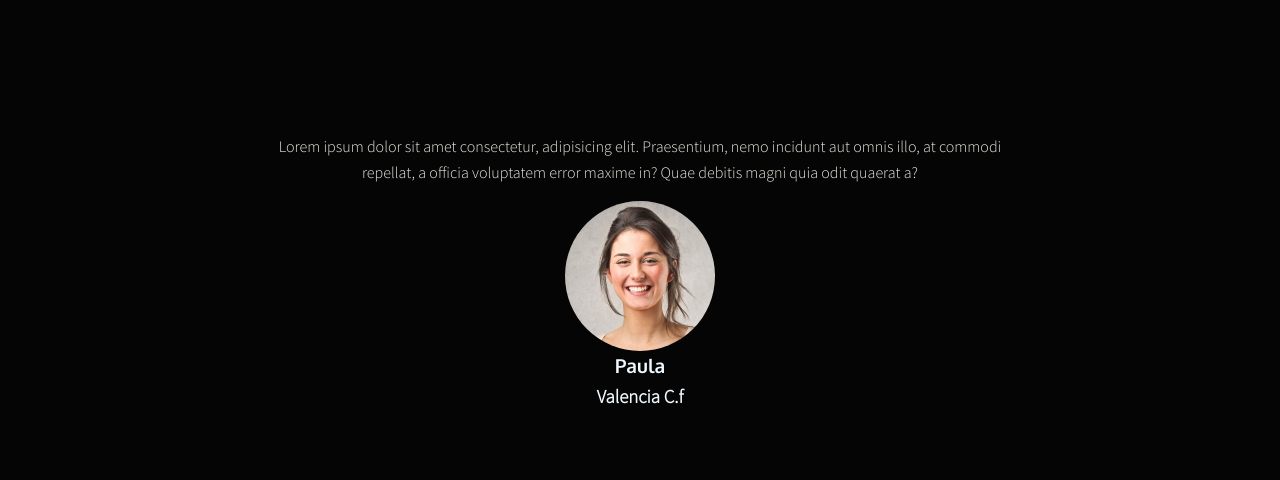
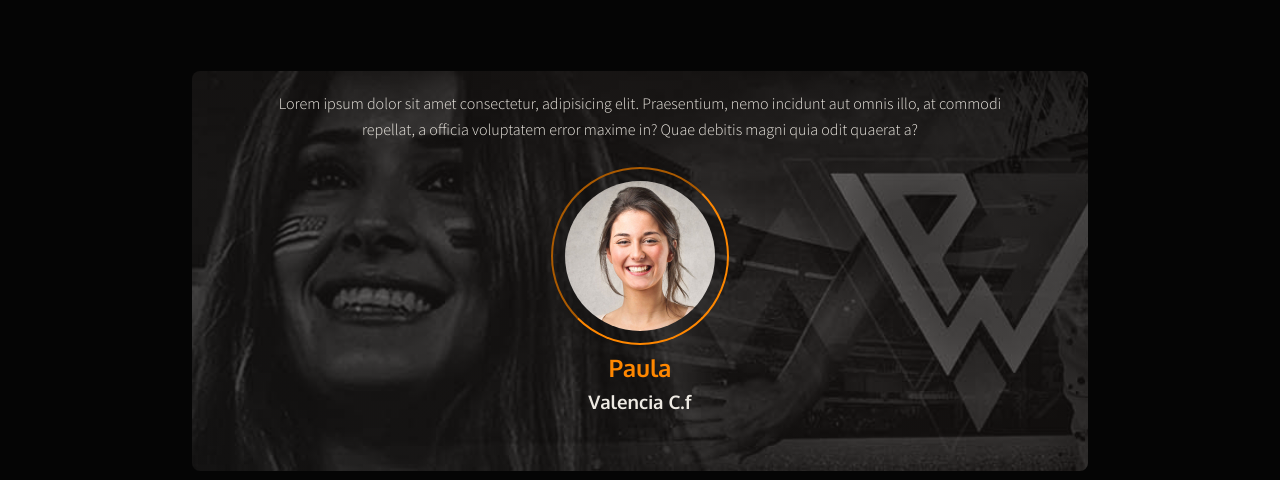
Before and after one commit to dakone11/powerfans, a plain HTML site: page powerfans comercial/index.html in a window 1280 px wide. Shown: the part 4553-5033 px from the top of the page. Drawn offline with Linux system fonts and the light colour scheme.

Commit message:
padding img midle

```diff
--- a/powerfans comercial/css/style.css
+++ b/powerfans comercial/css/style.css
@@ -664,13 +664,10 @@ section{
   color:#eeeae3;
   margin: 12px;
 }
-.colum img{
-  padding: 130px;
+.column img{
+  padding: 30px;
 }
-.midle{
-  padding: 28px;
-  transition: filter .3s ease-out;
-}
+
 .midle:hover{
   filter: drop-shadow(-19px -12px 100px #3a3a3a);
   padding: 28px;
@@ -1011,9 +1008,12 @@ button, .submit:hover{
   overflow: hidden;
   margin: 0 auto;
   margin-top: 60px;
+  background: linear-gradient(45deg, rgba(71, 71, 71, 0.199), rgba(51, 43, 40, 0.315), rgb(0, 0, 0), rgb(0, 0, 0), rgb(0, 0, 0)) 0 0 / 500% no-repeat, url("../img/bg-testimonial.jpg") 0 0 / cover no-repeat;
   animation: gradientAnimation 10s ease infinite;
   animation: movimiento 30s infinite linear alternate;
+  border-radius: 8px;
 }
+
 @keyframes movimiento{
   from{
       background-position:bottom left;
@@ -1035,10 +1035,11 @@ button, .submit:hover{
 }
 .testimonial{
   display: flex;
-  background: linear-gradient(45deg, rgba(71, 71, 71, 0.199), rgba(51, 43, 40, 0.315), rgb(255, 102, 0), rgba(253, 81, 1, 0.678), rgba(255, 103, 2, 0.808)) 0 0 / 500% no-repeat, url("../img/bg-testimonial.jpg") 0 0 / cover no-repeat;
   background-size: cover;
   border-radius: 8px;
   align-items: center;
+  justify-items: center;
+  margin-bottom: 48px;
 }
 .slider-testimonial{
   display: flex;
@@ -1048,19 +1049,37 @@ button, .submit:hover{
   width: 100%;
   flex-shrink: 0;
   align-items: center;
+  border-radius: 8px;
+  margin-bottom: 18px;
+
 }
 .slider-testimonial p{
   max-width: 800px;
   text-align: center;
+  padding: 20px;
+  margin-bottom: 18px;
+
+
 }
 .user{
   width:150px;
   height: 150px;
   object-fit: cover;
   border-radius: 100%;
+  outline: 2px inset #ff8700;
+  outline-offset: 12px;
+  margin-bottom: 18px;
+
 }
-.testimonial h2 , h3{
-  color:aliceblue;
+.testimonial h2 {
+  color:#ff8700;
+  font-weight: bolder;
+  font-size: x-large;
+  font-family: 'Oxygen', sans-serif;
+}
+.testimonial h3 {
+  color:#eeeae3;
+  font-family: 'Oxygen', sans-serif;
 }
 /******************************************* footer ************************************/
 footer{
--- a/powerfans comercial/index.html
+++ b/powerfans comercial/index.html
@@ -320,7 +320,7 @@ partido a distancia, interactuando en cada jugada con su móvil y haciendo vibra
                 </p>
             </div>
             <div class="column">
-                <img class="midle" src="img/animado.gif" alt="se muestran las pantallas de eventos" >
+                <img  src="img/animado.gif" alt="se muestran las pantallas de eventos" >
            </div>
            <div class="column">
             <h2 class="medium-tittle">Comunicación efectiva</h2>
@@ -333,6 +333,7 @@ partido a distancia, interactuando en cada jugada con su móvil y haciendo vibra
             <p class="texto-lectura">La ambientación será proporcional a la cantidad de entradas vendidas. Su intensidad varía en función de la participación de los aficionados, Todas las acciones propuestas por el Club y los aficionados
               llegarán a los móviles mediante mensajes push y se podrán votar.Los recursos de sonidos serán reproducidos  en el estadio, de forma controlada y supervisada por el operador de campo.
               Los clubes podrán ofrecer a sus patrocinadores un medio alternativo para rentabilizar su marca y con un público cautivo.
+              Con un sistema tecnológico escalable, muy buena laténcia y ambientación recreada.
 
 
             </p>
```
